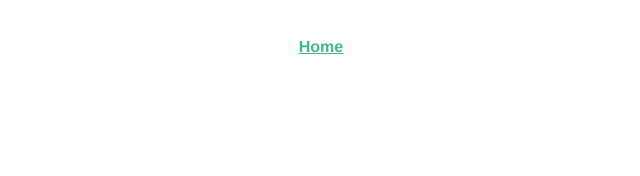
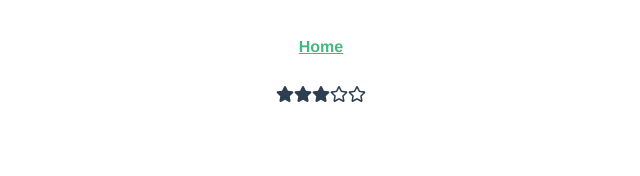
Before and after one commit to manavm1990/adv-components-slots, a Vue app: page / in a window 1280 px wide. Shown: the top 176 px of the page, without its empty margins (319-959 px from the left). Built offline with nearby package versions, Linux system fonts and the light colour scheme.

Commit message:
:sparkles: Add 'VRating'

```diff
--- a/src/views/Home.vue
+++ b/src/views/Home.vue
@@ -1,6 +1,7 @@
 <template>
   <div class="home">
     <!-- Bind to treat '3' as JS Number -->
+    <VSRating :rating="3" />
   </div>
 </template>
 
@@ -10,7 +11,7 @@ export default {
   components: {
     VSRating: () =>
       import(
-        /* webpackChunkName: "scoped" */ "@/components/scoped/home/VSButton"
+        /* webpackChunkName: "scoped" */ "@/components/scoped/home/VSRating"
       )
   }
 };
```
